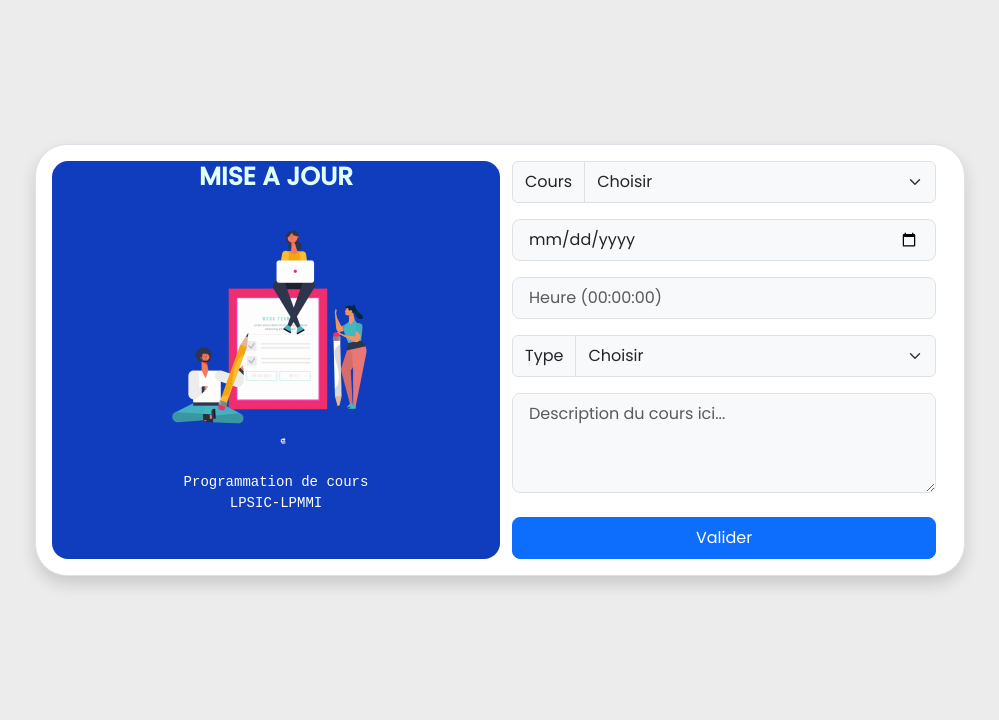
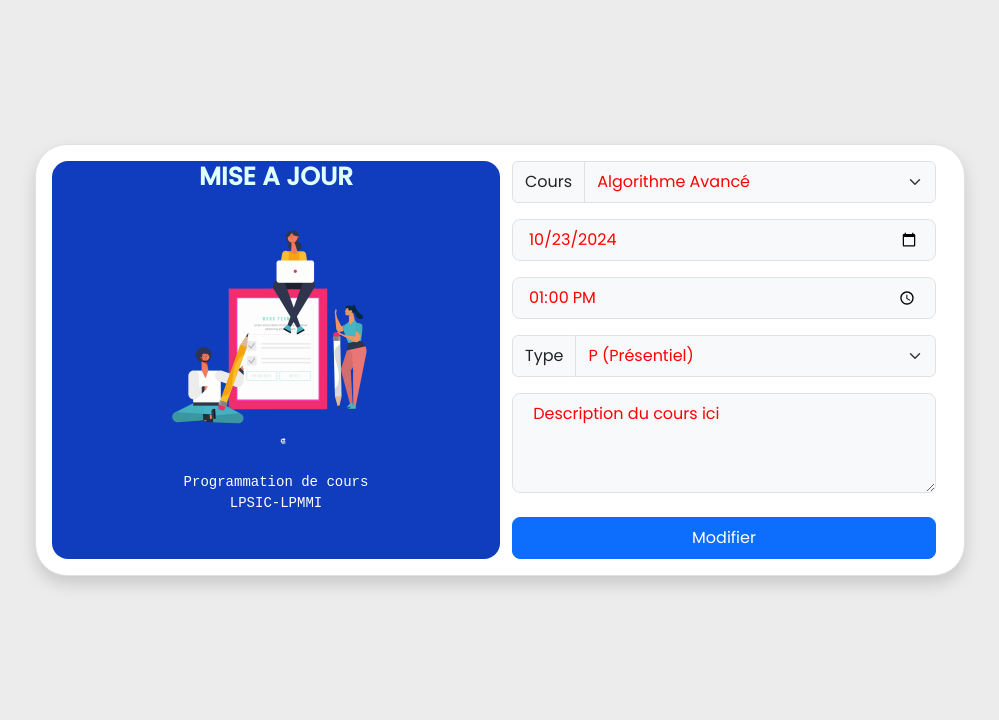
Before and after one commit to whitexudan15/groupe7, a PHP site: page /Modifier_Un_Cours.php?id=5 in a window 1280 px wide. Shown: the part 82-802 px from the top of the page, without its empty margins (140-1139 px from the left). Run offline with PHP 8.4, Linux system fonts and the light colour scheme; a user stored in the database is signed in; data comes from the database, SQL or seed files in the repository.

Commit message:
Update(CRUD)

```diff
--- a/Index.php
+++ b/Index.php
@@ -124,7 +124,8 @@ if (!isset($_SESSION['auth'])) {
                                 id="display-details"
                                 onclick="displayDetails(<?= $CoursProgramme['id'] ?>);">Details</button>
                             <?php if(isset($_SESSION['role']) && $_SESSION['role'] == 'admin'): ?>
-                            <a class='btn btn-warning btn-xs rounded-0 me-1' href="./Modifier_Un_Cours.php">Modifier</a>
+                            <a class='btn btn-warning btn-xs rounded-0 me-1'
+                                href="./Modifier_Un_Cours.php?id=<?= $CoursProgramme['id'] ?>">Modifier</a>
                             <a class='btn btn-danger btn-xs rounded-0 me-1'>Déprogrammer</a>
                             <?php endif;?>
                         </td>
@@ -136,7 +137,6 @@ if (!isset($_SESSION['auth'])) {
         </div>
     </div>
 
-
     <script src="./bootstrap/js/bootstrap.bundle.min.js"></script>
 </body>
 
--- a/Modifier_Un_Cours.php
+++ b/Modifier_Un_Cours.php
@@ -3,6 +3,13 @@ session_start();
 if (!isset($_SESSION['auth'])) {
     header('Location: Connexion.php');
     exit();
+}else {
+    require_once "./Base_De_Donnees.php";
+    $cours_a_modifier_id = isset($_GET['id']) ? $_GET['id'] :'';
+
+
+    $requete = $pdo->query("SELECT * FROM programmation WHERE id = $cours_a_modifier_id");
+    $cours_a_modifier = $requete->fetch();
 }
 ?>
 
@@ -15,6 +22,13 @@ if (!isset($_SESSION['auth'])) {
     <title>Modifier</title>
     <link rel="stylesheet" type="text/css" href="./bootstrap/css/bootstrap.min.css">
     <link rel="stylesheet" href="style.css?v=<?php echo time(); ?>">
+    <style>
+    select,
+    textarea,
+    input {
+        color: red !important;
+    }
+    </style>
 </head>
 
 <body>
@@ -41,45 +55,70 @@ if (!isset($_SESSION['auth'])) {
                             <label class="input-group-text" for="typeSelect">Cours</label>
                             <select name="cours" class="form-select form-control form-control-lg bg-light fs-6"
                                 id="typeSelect">
-                                <option value="" selected disabled>Choisir</option>
-                                <option value="INF13255">Programmation web côté serveur</option>
-                                <option value="INF13254">Algorithme Avancé</option>
-                                <option value="INF13251">Concepts et fondamentaux de la sécurité</option>
-                                <option value="INF13250">Principes des systèmes d'exploitation</option>
-                                <option value="INF13252">Services réseaux informatiques et ToIP</option>
-                                <option value="INF13257">Base de données avancée</option>
-                                <option value="INF14255">Infographie et multimédia</option>
-                                <option value="INF14254">Développement d'applications mobiles</option>
-                                <option value="INF14250">Administration systèmes et réseaux</option>
-                                <option value="MTH11251">Algèbre Linéaire</option>
+                                <option value="" disabled>Choisir</option>
+                                <option value="INF13255"
+                                    <?php if ($cours_a_modifier['cours'] == "INF13255") {echo "selected";}  ?>>
+                                    Programmation web côté serveur</option>
+                                <option value="INF13254"
+                                    <?php if ($cours_a_modifier['cours'] == "INF13254") {echo "selected";}  ?>>
+                                    Algorithme
+                                    Avancé</option>
+                                <option value="INF13251"
+                                    <?php if ($cours_a_modifier['cours'] == "INF13251") {echo "selected";}  ?>>Concepts
+                                    et
+                                    fondamentaux de la sécurité</option>
+                                <option value="INF13250"
+                                    <?php if ($cours_a_modifier['cours'] == "INF13250") {echo "selected";}  ?>>Principes
+                                    des systèmes d'exploitation</option>
+                                <option value="INF13252"
+                                    <?php if ($cours_a_modifier['cours'] == "INF13252") {echo "selected";}  ?>>Services
+                                    réseaux informatiques et ToIP</option>
+                                <option value="INF13257"
+                                    <?php if ($cours_a_modifier['cours'] == "INF13257") {echo "selected";}  ?>>Base de
+                                    données avancée</option>
+                                <option value="INF14255"
+                                    <?php if ($cours_a_modifier['cours'] == "INF14255") {echo "selected";}  ?>>
+                                    Infographie
+                                    et multimédia</option>
+                                <option value="INF14254"
+                                    <?php if ($cours_a_modifier['cours'] == "INF14254") {echo "selected";}  ?>>
+                                    Développement d'applications mobiles</option>
+                                <option value="INF14250"
+                                    <?php if ($cours_a_modifier['cours'] == "INF14250") {echo "selected";}  ?>>
+                                    Administration systèmes et réseaux</option>
+                                <option value="MTH11251"
+                                    <?php if ($cours_a_modifier['cours'] == "MTH11251") {echo "selected";}  ?>>Algèbre
+                                    Linéaire</option>
                             </select>
                         </div>
                         <div class="input-group mb-3">
-                            <input type="date" name="date" class="form-control form-control-lg bg-light fs-6">
+                            <input type="date" name="date" value="<?= $cours_a_modifier['date'] ?>"
+                                class="form-control form-control-lg bg-light fs-6">
                         </div>
                         <div class="input-group mb-3">
-                            <input type="text" name="heure" class="form-control form-control-lg bg-light fs-6"
-                                placeholder="Heure (00:00:00)">
+                            <input type="time" name="heure" value="<?= $cours_a_modifier['heure'] ?>"
+                                class="form-control form-control-lg bg-light fs-6" placeholder="Heure (00:00:00)">
                         </div>
                         <div class="input-group mb-3">
                             <label class="input-group-text" for="typeSelect">Type</label>
                             <select name="type" class="form-select form-control form-control-lg bg-light fs-6"
                                 id="typeSelect">
-                                <option value="" selected disabled>Choisir</option>
-                                <option value="P">P (Présentiel)</option>
-                                <option value="L">L (En Ligne)</option>
+                                <option value="" disabled>Choisir</option>
+                                <option value="P" <?php if ($cours_a_modifier['type'] == "P") {echo "selected";}  ?>>P
+                                    (Présentiel)</option>
+                                <option value="L" <?php if ($cours_a_modifier['type'] == "L") {echo "selected";}  ?>>L
+                                    (En Ligne)</option>
                             </select>
                         </div>
                         <div class="input-group mb-4">
                             <textarea name="description" class="form-control form-control-lg bg-light fs-6"
                                 id="exampleTextarea" placeholder="Description du cours ici..."
-                                style="height: 100px;"></textarea>
+                                style="height: 100px;"> <?= $cours_a_modifier['description'] ?> </textarea>
                         </div>
-
 
                         <div class="input-group">
                             <button name="action" value="programmer"
-                                class="btn btn-lg btn-primary w-100 fs-6">Valider</button>
+                                class="btn btn-lg btn-primary w-100 fs-6">Modifier</button>
                         </div>
                     </div>
                 </div>
```
